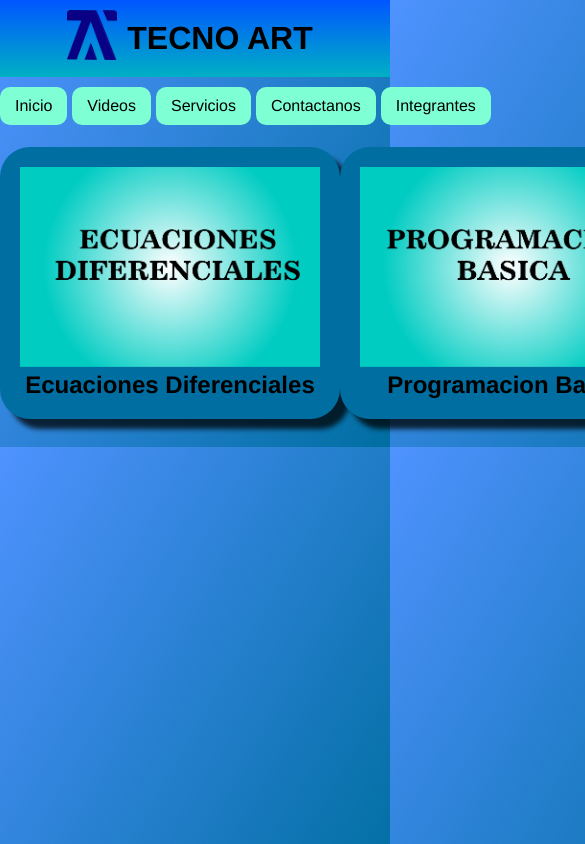
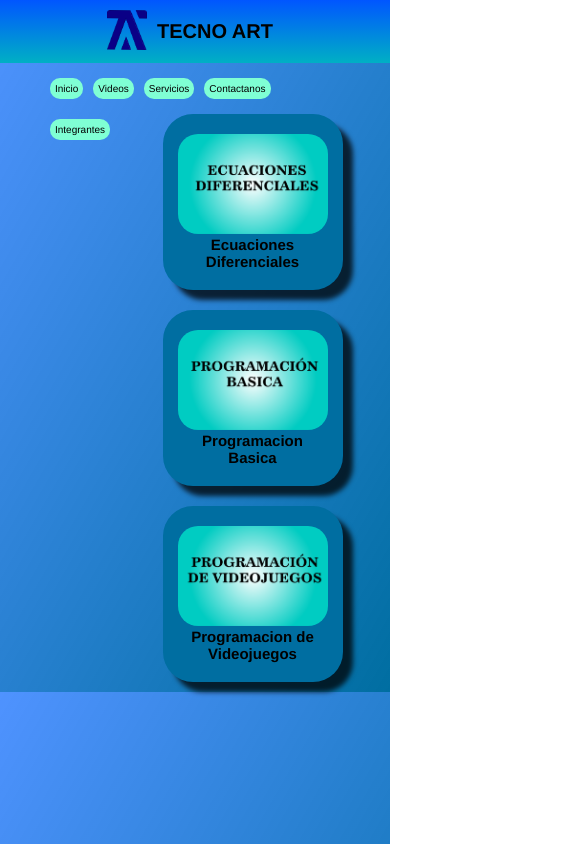
Before and after one commit to Luis139Pastrana/TECNOART, a plain HTML site: page index.html in a window 390 px wide. Shown: the top 844 px of the page, 585 px wide, since content can reach past the window. Drawn offline with Linux system fonts and the light colour scheme.

Commit message:
Add files via upload

```diff
--- a/indexestilo.css
+++ b/indexestilo.css
@@ -96,3 +96,48 @@ a{
     text-decoration: none;
     color: black;
 }
+
+/*Para movil*/
+@media (max-width:500px) {
+    header{
+        font-size: 10px;
+    }
+    header img{
+        width: 40px;
+        height: 40px;
+    }
+
+    .nav li a{
+        padding: 5px;
+        margin: 5px;
+    }
+
+    .navegacion{
+        margin-top: 10px;
+        margin: auto;
+        width: 300px;
+        padding: 0;
+        font-size: 10px;
+    }
+
+    .articulos{
+        margin: auto;
+        flex-direction: column;
+        font-size: 10px;
+        width: 200px;
+    }
+    .articulos a{
+        margin: 10px;
+    }
+
+    .articulos img{
+        width: 150px;
+        margin-left: -5px;
+        border-radius: 20px;
+    }
+
+    .articulos h2{
+        margin: auto;
+    }
+
+}
```
